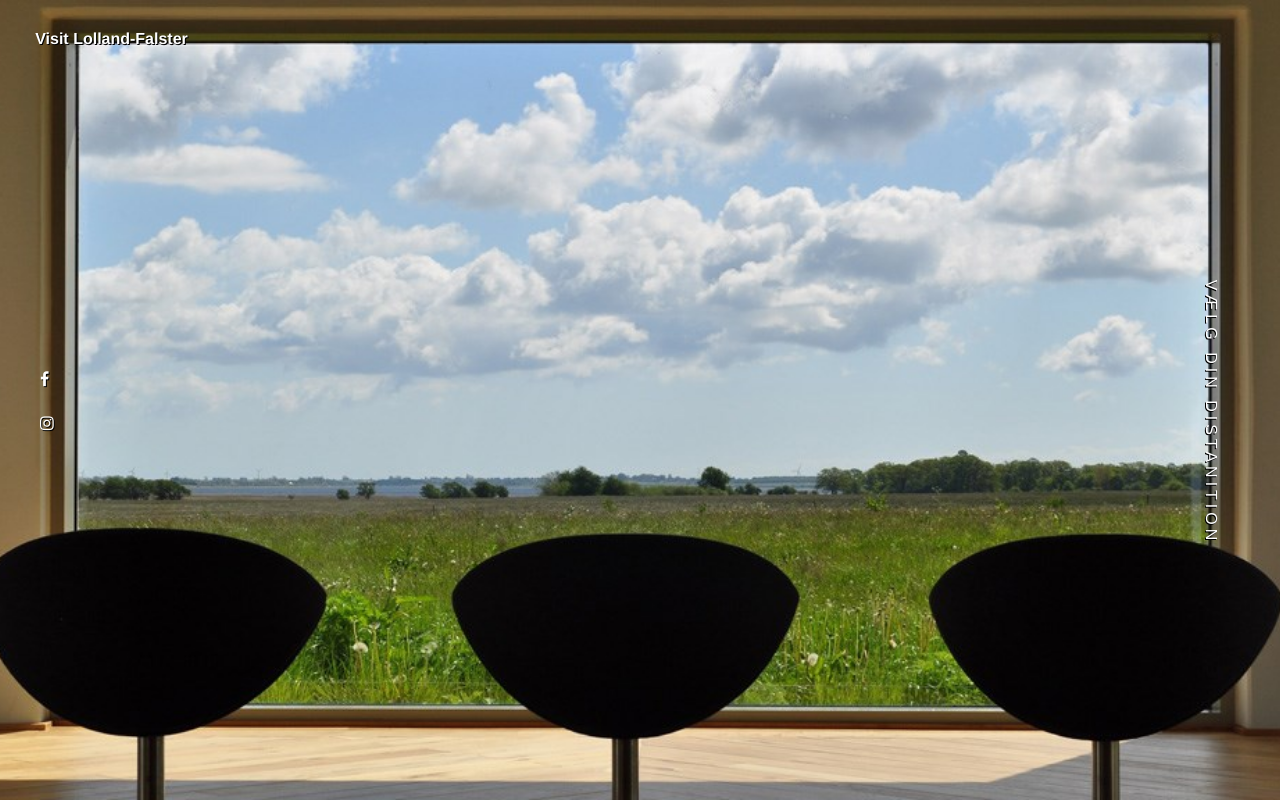
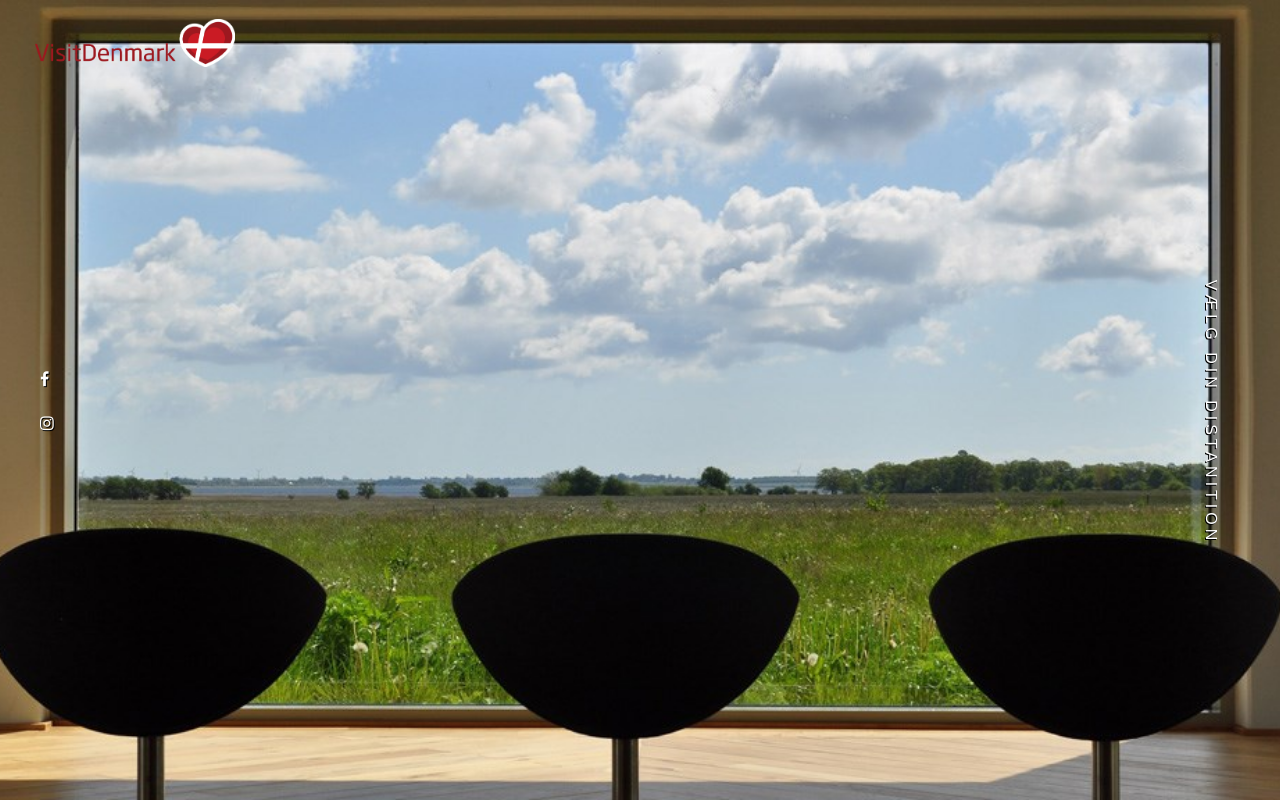
Before and after one commit to montaser4800/visitlollandfalster, a website: page booking side.html in a window 1280 px wide. Drawn offline with nearby package versions, Linux system fonts and the light colour scheme.

Commit message:
tilføjede logo og link

```diff
--- a/booking side.html
+++ b/booking side.html
@@ -1,13 +1,4 @@
 <!DOCTYPE html>
-<html lang="en">
-<head>
-    <meta charset="UTF-8">
-    <title>STIK AF</title>
-</head>
-<body>
-
-</body>
-</html><!DOCTYPE html>
 <html lang="en">
 <meta charset="UTF-8">
 <meta name="viewport" content="width=device-width, initial-scale=1.0">
@@ -36,7 +27,7 @@
 </div>
 
 <div class="wrapper">
-    <div class="logo"><a href="index.html" style="color:white;">Visit Lolland-Falster</a></div>
+    <a href="index.html"> <img class="logo" src="images/logo.png" alt="logo"></a>
 
     <div class="social-media">
         <ul>
--- a/css/booking.scss
+++ b/css/booking.scss
@@ -12,13 +12,9 @@ body {
 }
 
 .logo {
-  line-height: 40px;
   float: left;
   margin: 1.2em 0 0 2.2em;
-  font-weight: bolder;
-  color: #fff;
-  text-shadow: 1px 1px #000000;
-
+  width: 200px;
 }
 
 .social-media {
--- a/css/styles.scss
+++ b/css/styles.scss
@@ -12,13 +12,9 @@ body {
 }
 
 .logo {
-  line-height: 40px;
   float: left;
   margin: 1.2em 0 0 2.2em;
-  font-weight: bolder;
-  color: #fff;
-  text-shadow: 1px 1px #000000;
-
+  width: 200px;
 }
 
 .social-media {
```
Also changed, not shown: index.html (+1 -1 lines), css/booking.css, css/styles.css, 2 other files.
